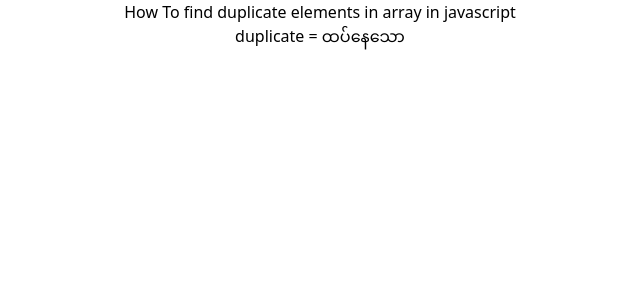
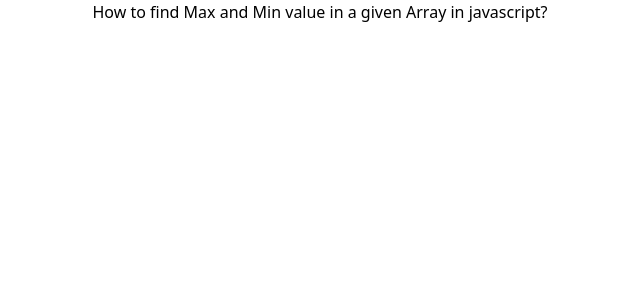
Before and after one commit to thethmuenaing/javascript-coding-interview, a React (Create React App) app: page / in a window 1280 px wide. Shown: the top 300 px of the page, without its empty margins (320-960 px from the left). Built offline with nearby package versions, Linux system fonts and the light colour scheme.

Commit message:
find Max and Min value in given Array

```diff
--- a/src/App.js
+++ b/src/App.js
@@ -1,10 +1,10 @@
-import Coding01 from "./js_coding/Coding01";
+import Coding02 from "./js_coding/Coding02";
 
 function App() {
 	return (
 		<div className="App">
 			<div className="text-center">
-				<Coding01 />
+				<Coding02 />
 			</div>
 		</div>
 	);
--- /dev/null
+++ b/src/js_coding/Coding02.js
@@ -0,0 +1,25 @@
+import React from "react";
+
+const Coding02 = () => {
+	const arrNumber = [1, 34, 33, 56, 7777, 765, 78, 9];
+	const maxFunction = (arr) => {
+		return arr.reduce(function (pre, cur) {
+			return pre > cur ? pre : cur;
+		});
+	};
+	console.log("maxNumber ", maxFunction(arrNumber));
+
+	const arrNumber1 = [1, 2, 3, 4, 5, 6, 7, 8];
+	const MinNumber = arrNumber1.reduce(function (pre, cur) {
+		return pre < cur ? pre : cur;
+	});
+	console.log("maxNumber ", MinNumber);
+
+	return (
+		<div>
+			<h1>How to find Max and Min value in a given Array in javascript?</h1>
+		</div>
+	);
+};
+
+export default Coding02;
```
